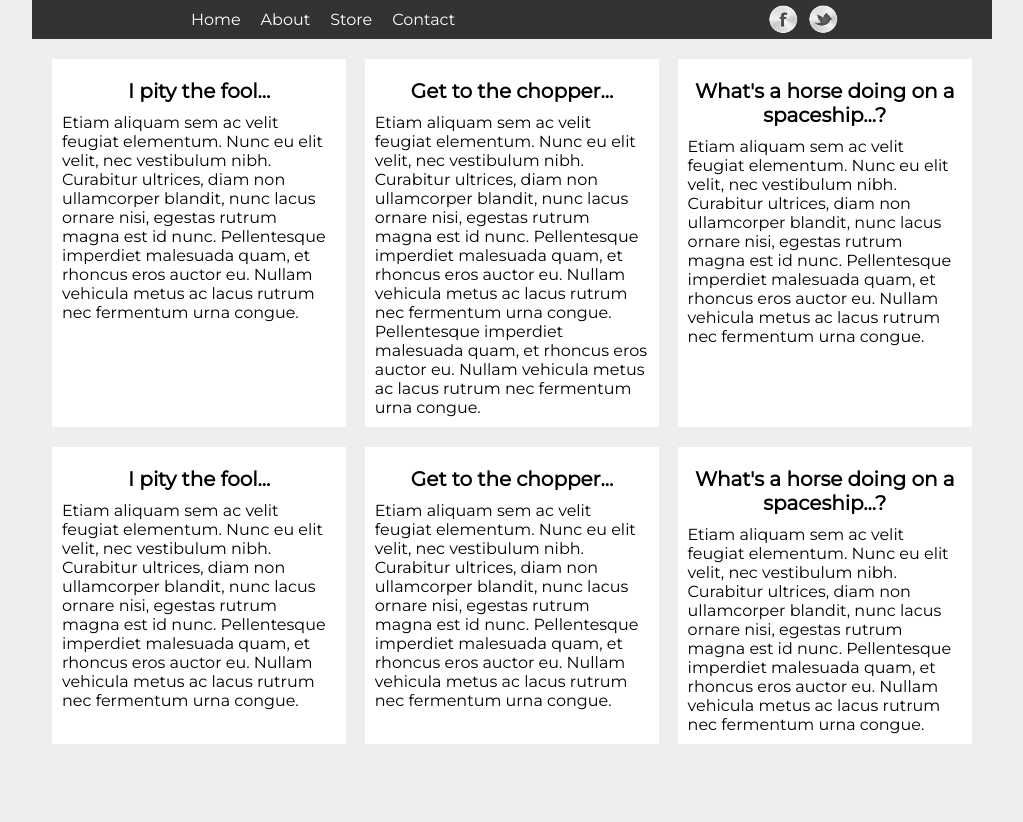
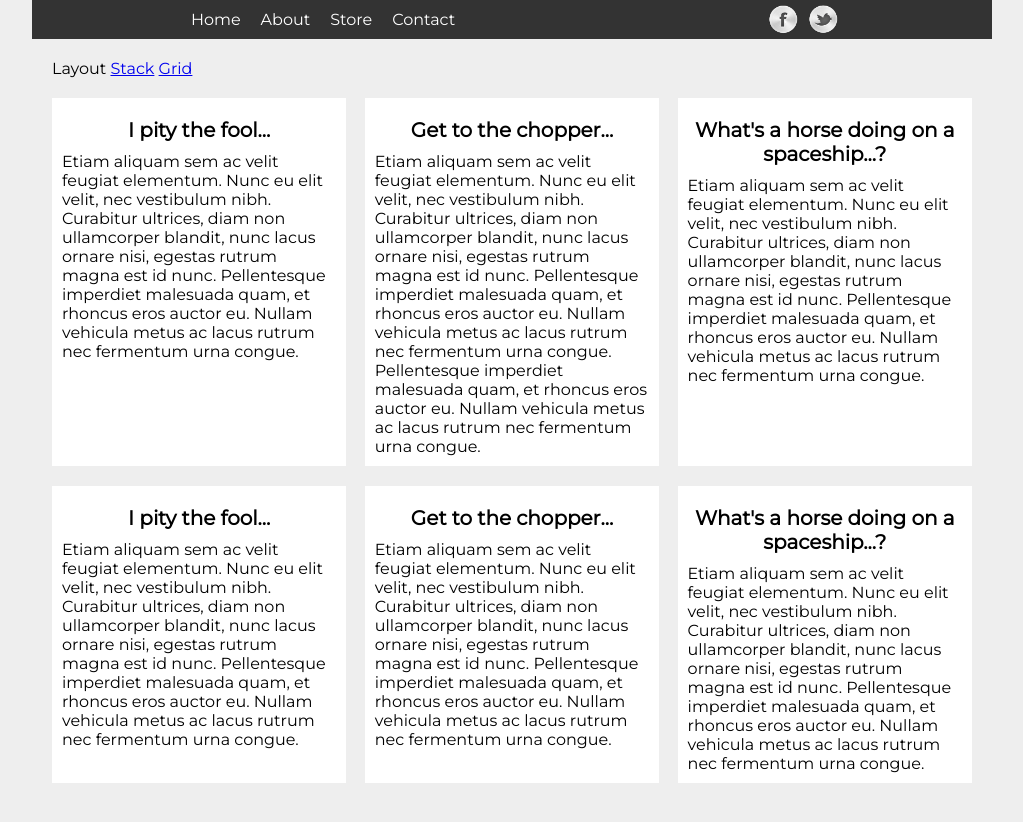
Before and after one commit to Amir-Pourhadi/Learn-Flexbox, a plain HTML site: page Grid vs Stack/index.html in a window 1280 px wide. Shown: the whole page, without its empty margins (128-1151 px from the left). Before the commit the page ends 800 px from the top, so only its background shows below. Drawn offline with nearby package versions, Linux system fonts and the light colour scheme.

Commit message:
Add layout btns

```diff
--- a/Grid vs Stack/index.html
+++ b/Grid vs Stack/index.html
@@ -21,6 +21,12 @@
           <li><a href="#" class="tw">Twitter</a></li>
         </ul>
       </nav>
+
+      <div style="margin: 20px">
+        <span>Layout</span>
+        <a href="#" class="stack">Stack</a>
+        <a href="#" class="grid">Grid</a>
+      </div>
 
       <section id="blocks">
         <article>
@@ -85,5 +91,7 @@
         </article>
       </section>
     </div>
+
+    <script src="https://code.jquery.com/jquery-1.12.1.js"></script>
   </body>
 </html>
```
